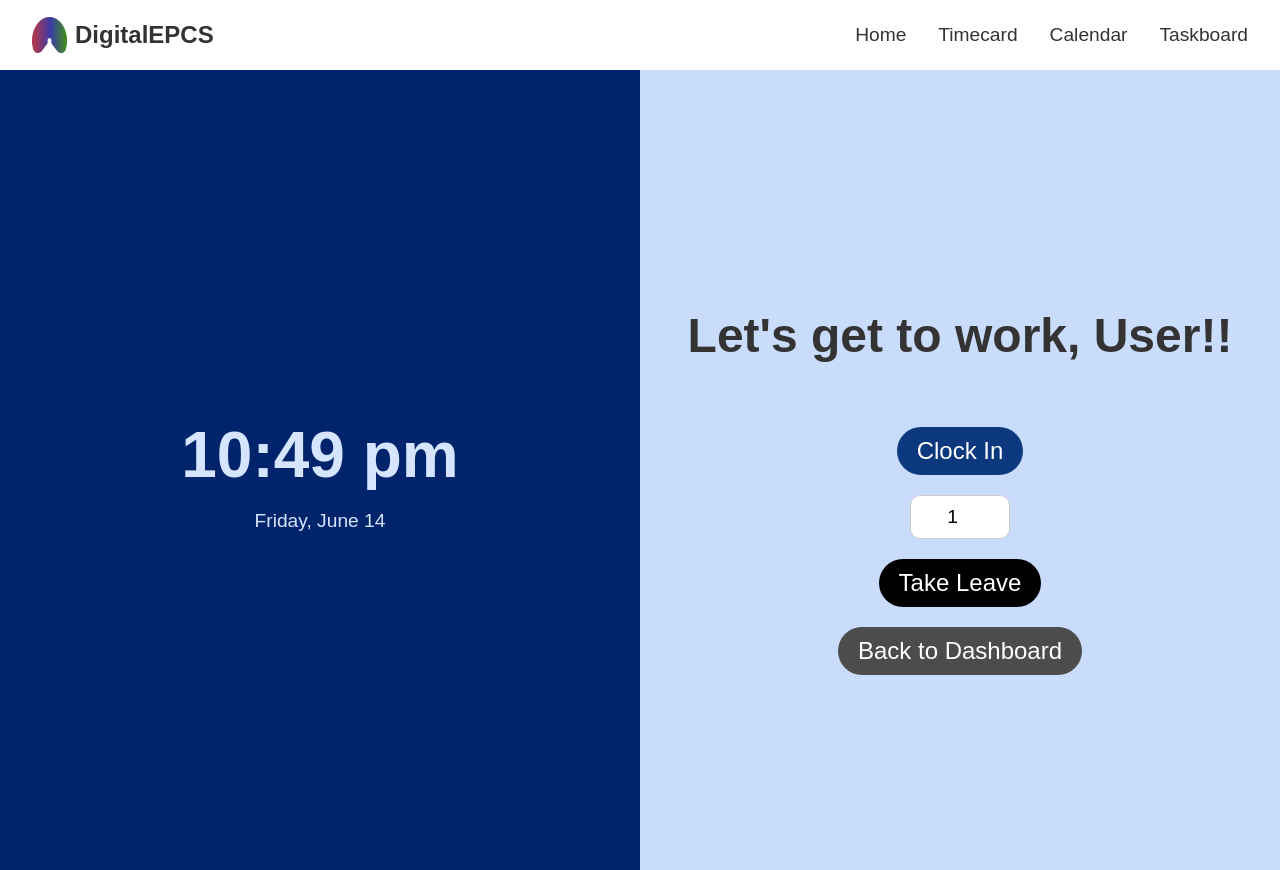
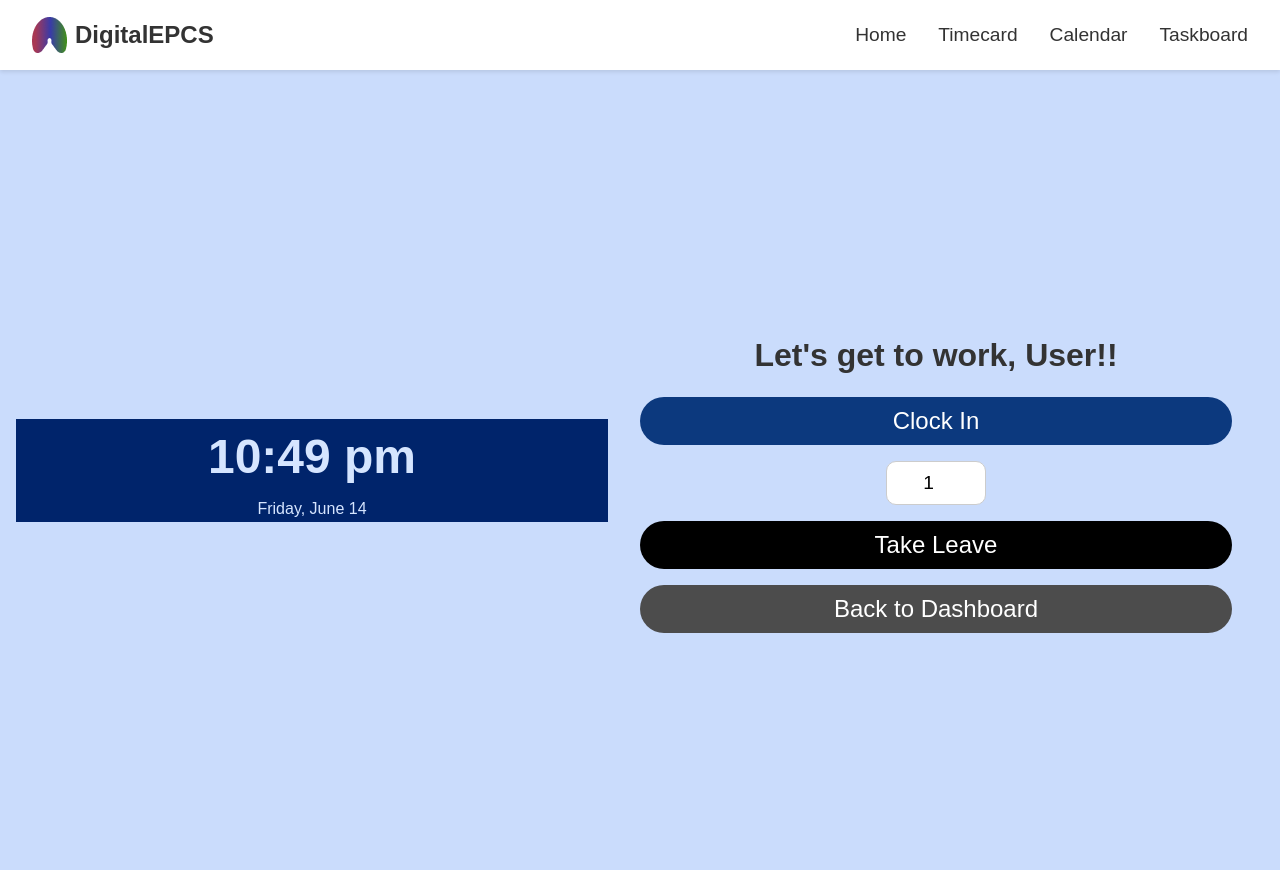
Before and after one commit to Inigojeevan/Digital, a React (Vite) app in the folder client/: page /attendance in a window 1280 px wide. Built offline with nearby package versions, Linux system fonts and the light colour scheme; no server answers.

Commit message:
fix: styling

```diff
--- a/client/src/components/AttendancePage.tsx
+++ b/client/src/components/AttendancePage.tsx
@@ -6,7 +6,15 @@ import { useNavigate } from 'react-router';
 
 const Container = styled.div`
   display: flex;
+  flex-direction: column;
   height: 100vh;
+  padding: 1rem;
+
+  @media (min-width: 768px) {
+    flex-direction: row;
+    justify-content: space-around;
+    align-items: center;
+  }
 `;
 
 const LeftPanel = styled.div`
@@ -17,6 +25,11 @@ const LeftPanel = styled.div`
   flex-direction: column;
   align-items: center;
   justify-content: center;
+  margin-bottom: 1rem;
+
+  @media (min-width: 768px) {
+    margin-bottom: 0;
+  }
 `;
 
 const RightPanel = styled.div`
@@ -26,20 +39,31 @@ const RightPanel = styled.div`
   flex-direction: column;
   align-items: center;
   justify-content: center;
+  padding: 2rem;
 `;
 
 const CurrentTime = styled.h1`
-  font-size: 4rem;
+  font-size: 3rem;
   margin: 0;
 `;
 
 const CurrentDate = styled.p`
   margin: 0;
-  font-size: 1.2rem;
+  font-size: 1rem;
 `;
 
 const Greeting = styled.h1`
-  font-size: 3rem;
+  font-size: 2rem;
+  text-align: center;
+  margin-bottom: 1rem;
+`;
+
+const ButtonContainer = styled.div`
+  width: 100%;
+  display: flex;
+  flex-direction: column;
+  align-items: center;
+  gap: 1rem;
 `;
 
 const ClockInButton = styled.button`
@@ -50,28 +74,11 @@ const ClockInButton = styled.button`
   padding: 10px 20px;
   font-size: 1.5rem;
   cursor: pointer;
-  margin-top: 20px;
+  width: 100%;
   transition: background-color 0.3s ease, transform 0.2s ease;
 
   &:hover {
     background-color: #00246b;
-    transform: translateY(-3px);
-  }
-`;
-
-const BackButton = styled.button`
-  background-color: #4c4c4c;
-  color: #fff;
-  border: none;
-  border-radius: 25px;
-  padding: 10px 20px;
-  font-size: 1.5rem;
-  cursor: pointer;
-  margin-top: 20px;
-  transition: background-color 0.3s ease, transform 0.2s ease;
-
-  &:hover {
-    background-color: #333333;
     transform: translateY(-3px);
   }
 `;
@@ -84,7 +91,7 @@ const LeaveButton = styled.button`
   padding: 10px 20px;
   font-size: 1.5rem;
   cursor: pointer;
-  margin-top: 20px;
+  width: 100%;
   transition: background-color 0.3s ease, transform 0.2s ease;
 
   &:hover {
@@ -94,7 +101,6 @@ const LeaveButton = styled.button`
 `;
 
 const LeaveInput = styled.input`
-  margin-top: 20px;
   padding: 10px;
   font-size: 1.2rem;
   border: 1px solid #ccc;
@@ -103,7 +109,22 @@ const LeaveInput = styled.input`
   text-align: center;
 `;
 
-//const apiBaseUrl = process.env.REACT_APP_API_BASE_URL;
+const BackButton = styled.button`
+  background-color: #4c4c4c;
+  color: #fff;
+  border: none;
+  border-radius: 25px;
+  padding: 10px 20px;
+  font-size: 1.5rem;
+  cursor: pointer;
+  width: 100%;
+  transition: background-color 0.3s ease, transform 0.2s ease;
+
+  &:hover {
+    background-color: #333333;
+    transform: translateY(-3px);
+  }
+`;
 
 const AttendancePage: React.FC = () => {
   const { user } = useUser();
@@ -144,8 +165,8 @@ const AttendancePage: React.FC = () => {
   };
 
   const handleOnClickDashboard = () => {
-    navigate("/timecard")
-  }
+    navigate("/timecard");
+  };
 
   const handleLeave = async () => {
     const employeeID = user?.id;
@@ -157,12 +178,12 @@ const AttendancePage: React.FC = () => {
         daysTaken: leaveDays
       });
       alert(`Leave balance updated: ${response.data.newLeaveBalance}`);
-      navigate("/timecard")
+      navigate("/timecard");
     } catch (error) {
       console.error(error);
       alert('Failed to update leave balance');
     }
-  }
+  };
 
   const getCurrentTime = () => {
     const date = new Date();
@@ -186,6 +207,7 @@ const AttendancePage: React.FC = () => {
       </LeftPanel>
       <RightPanel>
         <Greeting>{greeting}, {user?.firstName || 'User'}!!</Greeting>
+        <ButtonContainer>
           <ClockInButton onClick={handleClockInOut}>
             {isClockedIn ? 'Clock Out' : 'Clock In'}
           </ClockInButton>
@@ -197,6 +219,7 @@ const AttendancePage: React.FC = () => {
           />
           <LeaveButton onClick={handleLeave}>Take Leave</LeaveButton>
           <BackButton onClick={handleOnClickDashboard}>Back to Dashboard</BackButton>
+        </ButtonContainer>
       </RightPanel>
     </Container>
   );
--- a/client/src/components/LandingPage.tsx
+++ b/client/src/components/LandingPage.tsx
@@ -4,19 +4,39 @@ import headerImage from "../assets/header-image.png";
 
 const LandingContainer = styled.div`
   display: flex;
-  justify-content: space-between;
+  flex-direction: column;
   align-items: center;
-  padding: 2rem 4rem;
+  padding: 2rem;
   background-color: #cadcfc;
+  text-align: center;
+
+  @media (min-width: 768px) {
+    flex-direction: row;
+    justify-content: space-between;
+    align-items: center;
+    padding: 2rem 4rem;
+  }
 `;
 
 const TextContainer = styled.div`
-  max-width: 50%;
+  max-width: 100%;
+  margin-bottom: 2rem;
+
+  @media (min-width: 768px) {
+    max-width: 50%;
+    margin-bottom: 0;
+    text-align: left;
+  }
 `;
 
 const Title = styled.h1`
-  font-size: 4rem;
+  font-size: 2.5rem;
   color: #333;
+  margin-bottom: 1rem;
+
+  @media (min-width: 768px) {
+    font-size: 4rem;
+  }
 `;
 
 const Highlight = styled.span`
@@ -27,12 +47,20 @@ const Highlight = styled.span`
 `;
 
 const Description = styled.p`
-  font-size: 1.4rem;
+  font-size: 1.2rem;
   color: #313030;
 `;
 
 const ImageContainer = styled.div`
-  max-width: 40%;
+  max-width: 100%;
+
+  @media (min-width: 768px) {
+    max-width: 40%;
+  }
+`;
+
+const Image = styled.img`
+  width: 100%;
 `;
 
 const LandingPage: React.FC = () => (
@@ -48,7 +76,7 @@ const LandingPage: React.FC = () => (
       </Description>
     </TextContainer>
     <ImageContainer>
-      <img src={headerImage} alt="Team" style={{ width: "100%" }} />
+      <Image src={headerImage} alt="Team" />
     </ImageContainer>
   </LandingContainer>
 );
--- a/client/src/components/ProfileHeader.tsx
+++ b/client/src/components/ProfileHeader.tsx
@@ -12,6 +12,10 @@ const HeaderContainer = styled.header`
   padding: 1rem 2rem;
   background-color: #fff;
   box-shadow: 0 2px 4px rgba(0, 0, 0, 0.1);
+
+  @media (max-width: 768px) {
+    padding: 1rem;
+  }
 `;
 
 const LogoContainer = styled.div`
@@ -36,6 +40,7 @@ const NavContainer = styled.div`
 
   @media (max-width: 768px) {
     flex-direction: column;
+    gap: 0;
   }
 `;
 
@@ -55,6 +60,7 @@ const Nav = styled.nav<{ open: boolean }>`
     padding: 2rem;
     display: ${({ open }) => (open ? "flex" : "none")};
     box-shadow: 0 2px 4px rgba(0, 0, 0, 0.1);
+    align-items: center;
   }
 `;
 
@@ -65,6 +71,10 @@ const NavLink = styled(Link)`
   cursor: pointer;
   &:hover {
     color: #007bff;
+  }
+
+  @media (max-width: 768px) {
+    padding: 1rem 0;
   }
 `;
 
@@ -117,16 +127,14 @@ const ProfileHeader: React.FC = () => {
       </Hamburger>
       <NavContainer>
         <Nav open={navOpen}>
-        <NavLink to="/">Home</NavLink>
+          <NavLink to="/">Home</NavLink>
           <NavLink to="/timecard">Timecard</NavLink>
           <NavLink to="/calendar">Calendar</NavLink>
           <NavLink to="/taskboard">Taskboard</NavLink>
+          {isSignedIn && (
+            <Button onClick={handleLogoutClick}>Logout</Button>
+          )}
         </Nav>
-        {isSignedIn && (
-          <Button onClick={handleLogoutClick}>
-            Logout
-          </Button>
-        )}
       </NavContainer>
     </HeaderContainer>
   );
```
Lines whose indentation alone changed are shown as unchanged.
